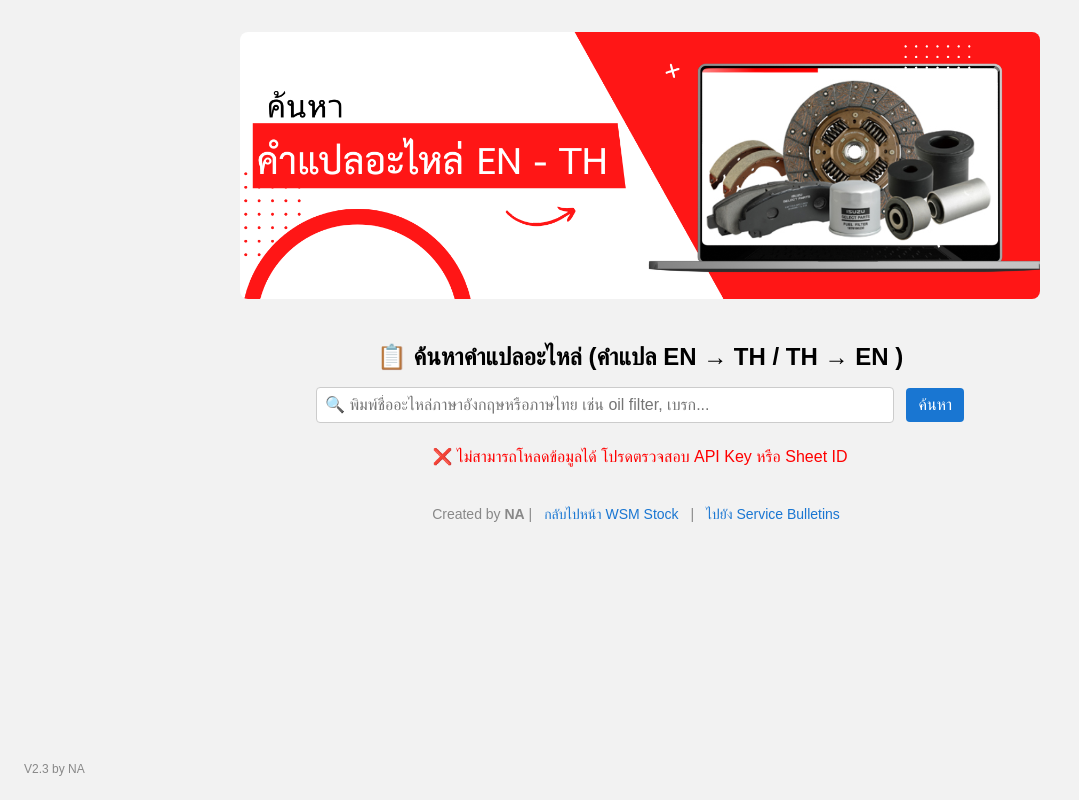
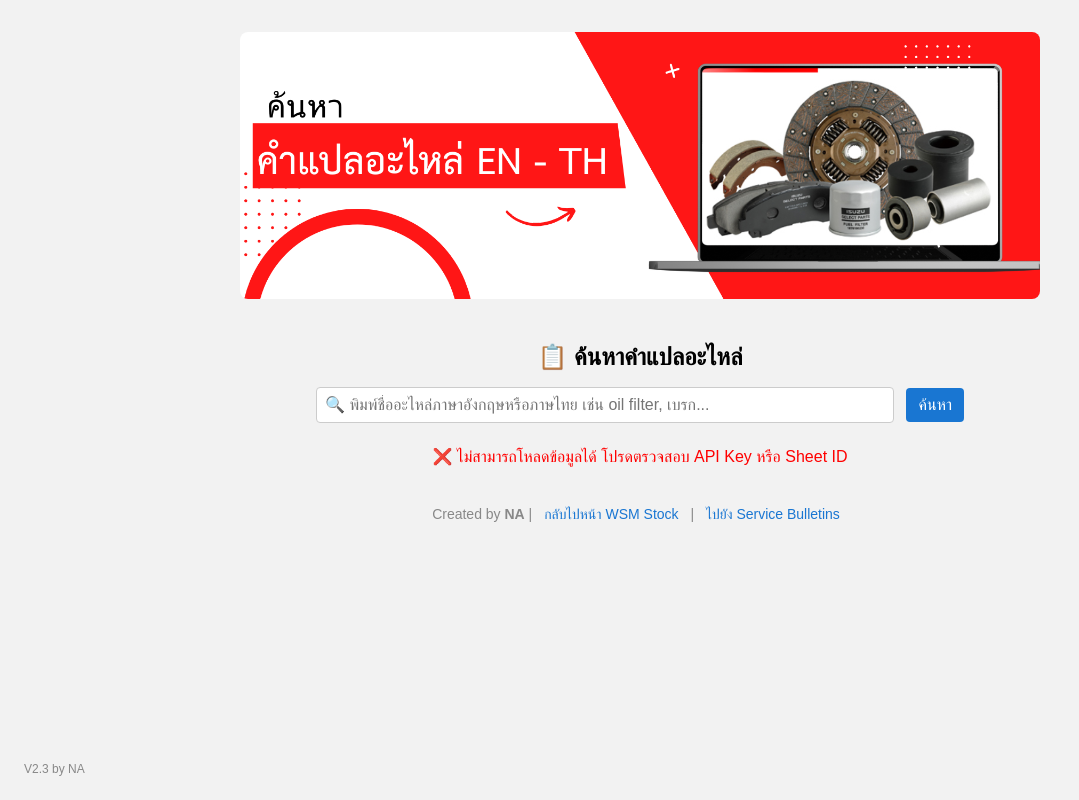
Before and after one commit to lifeistoohard/wsm-stock-viewer, a plain HTML site: page ParsTranslator.html in a window 1280 px wide. Shown: the whole page, without its empty margins (0-1079 px from the left). Drawn offline with Linux system fonts and the light colour scheme; no server answers.

Commit message:
Update ParsTranslator.html

```diff
--- a/ParsTranslator.html
+++ b/ParsTranslator.html
@@ -118,7 +118,7 @@
         <img src="trans_head.png" alt="ค้นหาคำแปลอะไหล่" />
     </header>
 
-    <h1>📋 ค้นหาคำแปลอะไหล่ (คำแปล EN → TH / TH → EN )</h1>
+    <h1>📋 ค้นหาคำแปลอะไหล่</h1>
 
     <div class="search-box">
         <input
```
